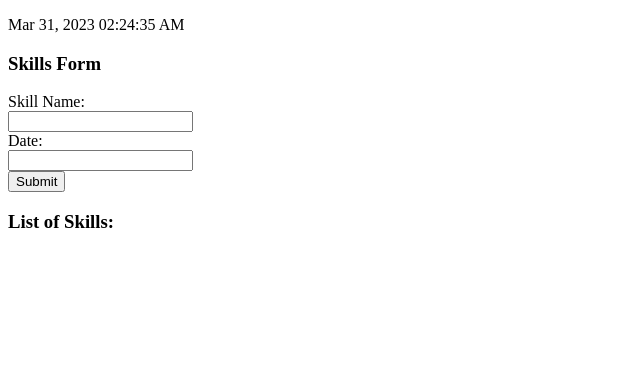
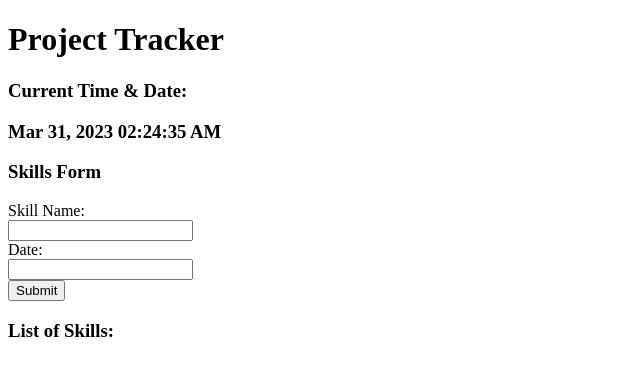
Before and after one commit to chrisosbii/28-Stu_Mini_Project, a plain HTML site: page index.html in a window 1280 px wide. Shown: the whole page, without its empty margins (0-640 px from the left). Drawn offline with nearby package versions, Linux system fonts and the light colour scheme.

Commit message:
updated header/hero object

```diff
--- a/index.html
+++ b/index.html
@@ -25,11 +25,15 @@
   </head>
   <body>
     <header>
-        <p id="time"></p>
+        <h1>Project Tracker</h1>
+        <h3>Current Time & Date:</h3>
+        <h3 id="time"></h3>
     </header>
     <main>
         <section id="hero">
+            <div>
 
+            </div>
         </section>
         <!-- bootstrap card explaining the instructions -->
         <section id="card">
```
